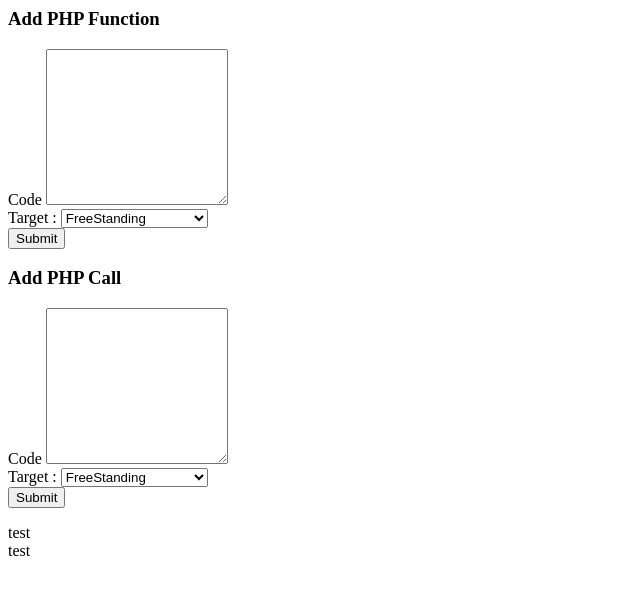
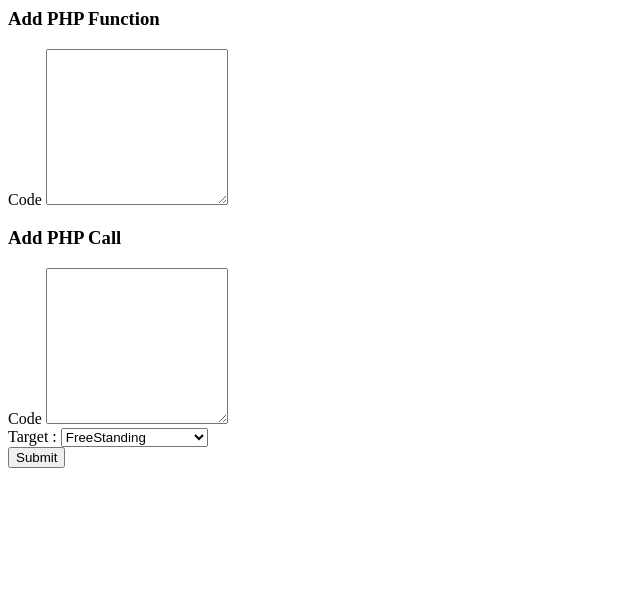
Before and after one commit to Leerlandais/snippets, a PHP site: template view/privateView/inc/addCode.php in a window 1280 px wide. Shown: the top 595 px of the page, without its empty margins (0-640 px from the left). Run offline with PHP 8.4, Linux system fonts and the light colour scheme; the template is opened without the code that fills it: most values are stand-ins (such as "Sample title", 1, 10 or a date in 2020).

Commit message:
addCode: combined Func and Call Forms into one. DB insertion : OK

```diff
--- a/view/privateView/inc/addCode.php
+++ b/view/privateView/inc/addCode.php
@@ -18,20 +18,25 @@
 
             <div class="group pb-24 relative overflow-hidden">
                 <form action="./" method="POST" class="border border-black px-8 text-center">
-                    <h3 class="text-xl font-bold text-center pb-10">Add PHP Function</h3>
+                    <h3 class="text-xl font-bold text-center pb-2">Add PHP Function</h3>
                     <div>
                         <label class="text-gray-600 font-bold inline-block pb-2" for="addCodePhpFunc">Code</label>
                         <textarea class="border border-gray-400 focus:outline-slate-400 rounded-md w-full shadow-sm px-5 py-2" type="text" name="addCodePhpFunc" rows="10" required></textarea>
                     </div>
+                    <div>
+                        <h3 class="text-xl font-bold text-center pb-2 pt-8">Add PHP Call</h3>
+                        <label class="text-gray-600 font-bold inline-block pb-2" for="addCodePhpCall">Code</label>
+                        <textarea class="border border-gray-400 focus:outline-slate-400 rounded-md w-full shadow-sm px-5 py-2" type="text" name="addCodePhpCall" rows="10" required></textarea>
+                    </div>
                     <div class="flex flex-col">
                         <label class="text-gray-600 font-bold inline-block pb-2" for="addCodePhpTarget">Target :</label>
 
-                        <select x-cloak>
-                            <option value="addCodePhpFuncTarget0" name="addCodePhpFuncTarget">FreeStanding</option>
+                        <select x-cloak name="addCodePhpTarget">
+                            <option value="0">FreeStanding</option>
                             <?php
                             foreach ($existingForms as $form) {
                             ?>
-                            <option value="addCodePhpFuncTarget<?=$form["id"]?>" name="addCodePhpFuncTarget"><?=$form["title"]?></option>
+                            <option value="<?=$form["id"]?>"><?=$form["title"]?></option>
                             <?php
                             }
                             ?>
@@ -44,38 +49,15 @@
             </div>
 
             <div class="group pb-24 relative overflow-hidden">
-                <form action="./" method="POST" class="border border-black px-8 text-center">
-                    <h3 class="text-xl font-bold text-center pb-10">Add PHP Call</h3>
-                    <div>
-                        <label class="text-gray-600 font-bold inline-block pb-2" for="addCodePhpCall">Code</label>
-                        <textarea class="border border-gray-400 focus:outline-slate-400 rounded-md w-full shadow-sm px-5 py-2" type="text" name="addCodePhpCall" rows="10" required></textarea>
-                    </div>
-                    <div class="flex flex-col">
-                        <label class="text-gray-600 font-bold inline-block pb-2" for="addCodePhpCallTarget">Target :</label>
 
-                        <select x-cloak>
-                            <option value="addCodePhpCallTarget0" name="addCodePhpCallTarget">FreeStanding</option>
-                            <?php
-                            foreach ($existingForms as $form) {
-                                ?>
-                                <option value="addCodePhpCallTarget<?=$form["id"]?>" name="addCodePhpCallTarget"><?=$form["title"]?></option>
-                                <?php
-                            }
-                            ?>
-                        </select>
-                    </div>
-                    <div class="flex justify-center py-6">
-                        <button type="submit" class="bg-[#4F46E5] w-auto mt-3 p-2 rounded-md text-white font-bold cursor-pointer hover:bg-[#181196]">Submit</button>
-                    </div>
-                </form>
             </div>
 
             <div class="group pb-24 relative overflow-hidden">
-                test
+
             </div>
 
             <div class="group pb-24 relative overflow-hidden">
-                test
+
             </div>
 
 
```
Also changed, not shown: controller/privateController.php (+12 -1 lines), model/formModel.php (+47 -4 lines).
